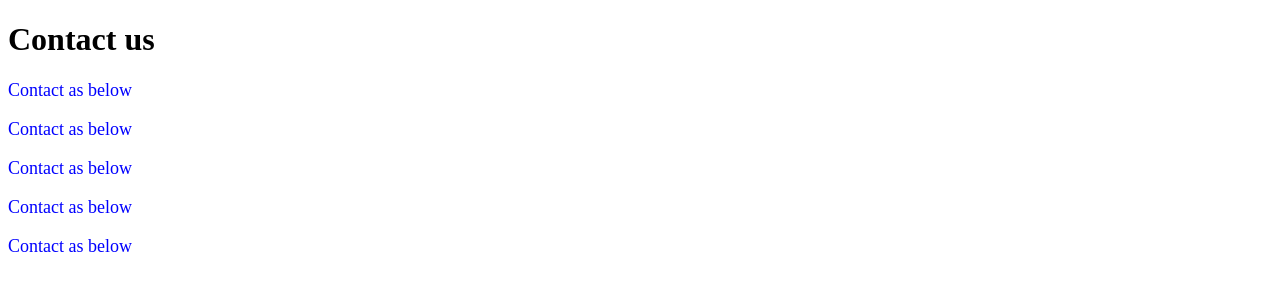
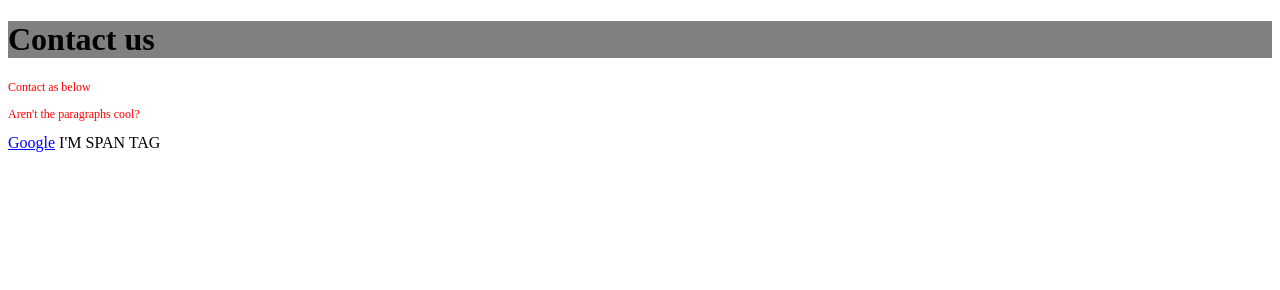
Before and after one commit to addis-hail/Learning-HTML-CSS-JavaScript, a plain HTML site: page css/contact.html in a window 1280 px wide. Drawn offline with Linux system fonts and the light colour scheme.

Commit message:
Targeting elements

```diff
--- a/css/contact.html
+++ b/css/contact.html
@@ -10,9 +10,11 @@
             <h1>Contact us</h1>
         </div>
         <p>Contact as below</p>
-        <p>Contact as below</p>
-        <p>Contact as below</p>
-        <p>Contact as below</p>
-        <p>Contact as below</p>
+        <p>Aren't the paragraphs cool?</p>
+
+        <a href="http://www.google.com">Google</a>
+
+        <span>I'm Span tag</span>
+
     </body>
 </html>
--- a/css/syntax.css
+++ b/css/syntax.css
@@ -1,4 +1,19 @@
+/*TARGETING ELEMENTS / TAGS*/
 p{
-    font-size: 18px;
+    font-size: 12px;
+    color: red;
+}
+a{
+    text-decoration: underline;
     color: blue;
 }
+span{
+    text-transform: uppercase;
+}
+h1{
+    font-size: 32px;
+}
+div{
+    width: 100%;
+    background-color: grey;
+}
```
